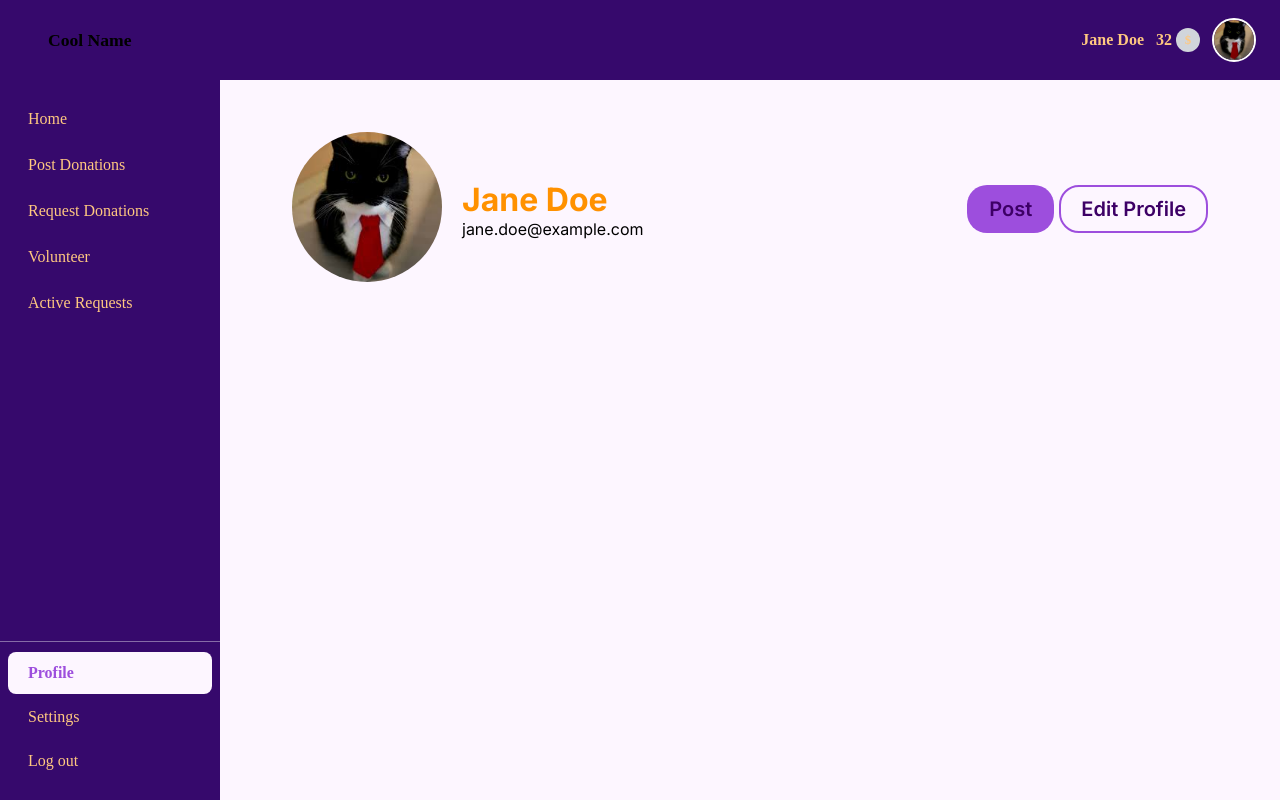
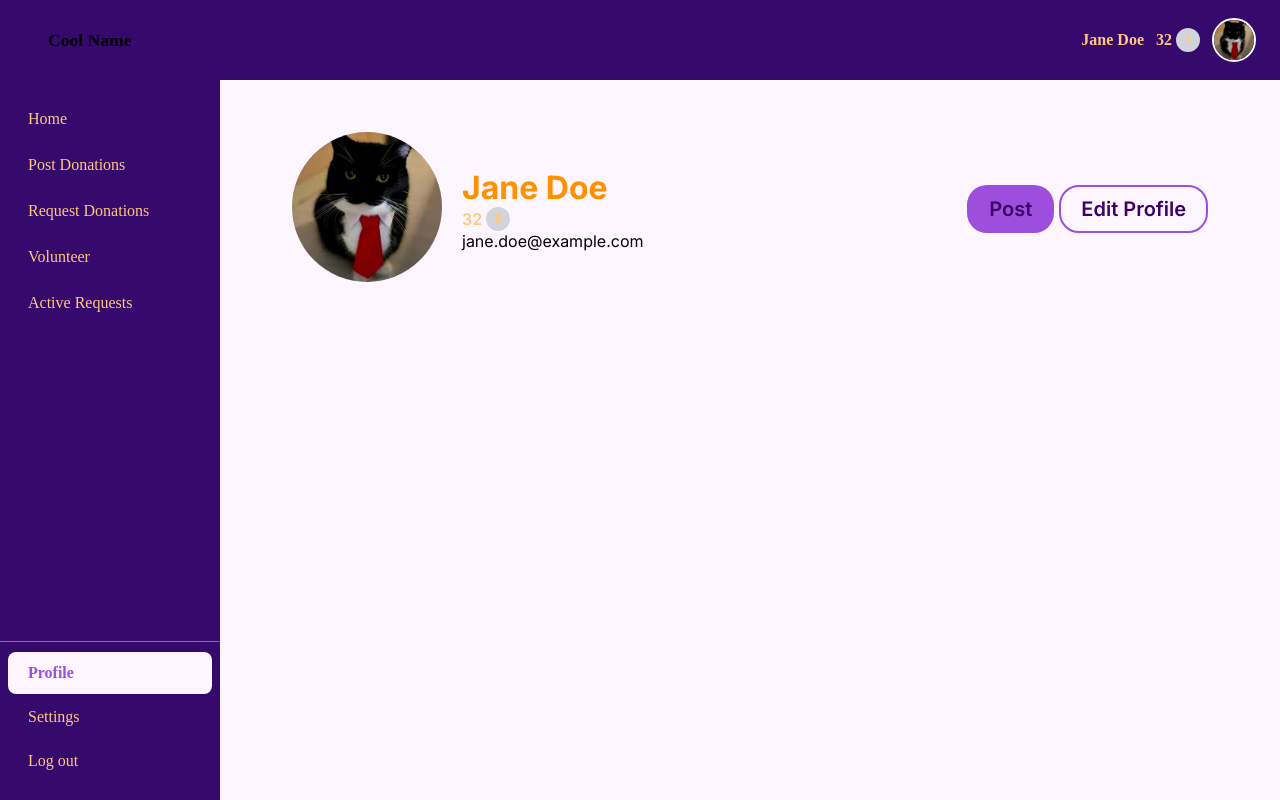
Before and after one commit to umdInnovationSp26/Gather-Donation, an Angular app in the folder gather-donations-fe/: page /profile in a window 1280 px wide. Built offline with nearby package versions, Linux system fonts and the light colour scheme.

Commit message:
Avatar on top bar now navigates to profile page and added tokens to profile pg

```diff
--- a/gather-donations-fe/src/app/layout/layout.html
+++ b/gather-donations-fe/src/app/layout/layout.html
@@ -4,7 +4,7 @@
     <div class="user-info">
       <span class="username">Jane Doe</span>
       <span class="token-badge"> 32 <span class="token-icon">$</span> </span>
-      <img class="avatar" src="profileimg.jpg" alt="avatar" />
+      <img class="avatar" src="profileimg.jpg" alt="avatar" routerLink="/profile" />
     </div>
   </header>
 
--- a/gather-donations-fe/src/app/pages/profile/profile.css
+++ b/gather-donations-fe/src/app/pages/profile/profile.css
@@ -76,3 +76,23 @@
   border-radius: 50%;
   object-fit: cover;
 }
+
+.token-badge {
+  display: flex;
+  align-items: center;
+  gap: 4px;
+  font-weight: 600;
+  font-size: 1rem;
+  color: var(--nav-text);
+}
+
+.token-icon {
+  background: #d1d5db;
+  border-radius: 50%;
+  width: 24px;
+  height: 24px;
+  display: flex;
+  align-items: center;
+  justify-content: center;
+  font-size: 0.8rem;
+}
--- a/gather-donations-fe/src/app/pages/profile/profile.html
+++ b/gather-donations-fe/src/app/pages/profile/profile.html
@@ -5,7 +5,8 @@
         <img class="profile-picture" src="profileimg.jpg">
       </div>
       <div class="center-content">
-        <h1 class="user-name">Jane Doe</h1>
+        <h1 class="user-name">Jane Doe </h1>
+        <span class="token-badge"> 32 <span class="token-icon">$</span> </span>
         <p>jane.doe@example.com</p>
       </div>
     </div>
```
